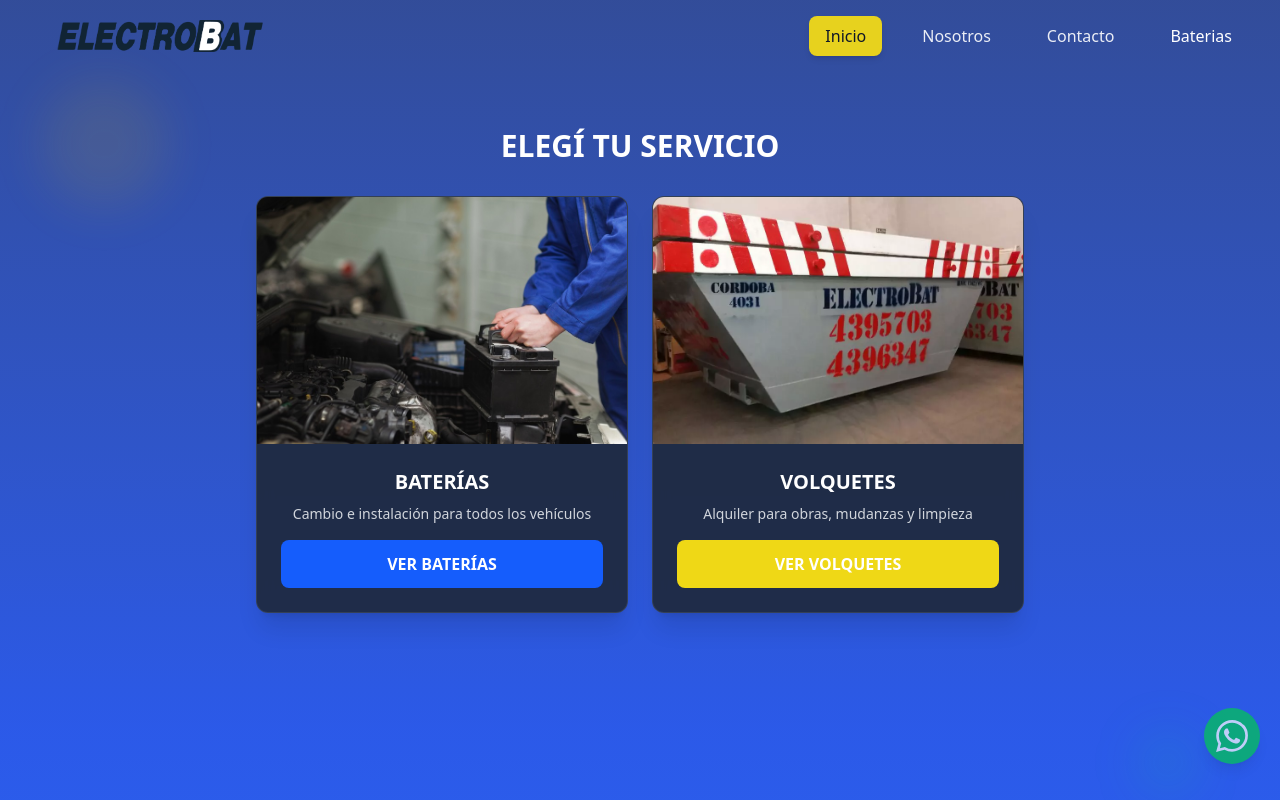
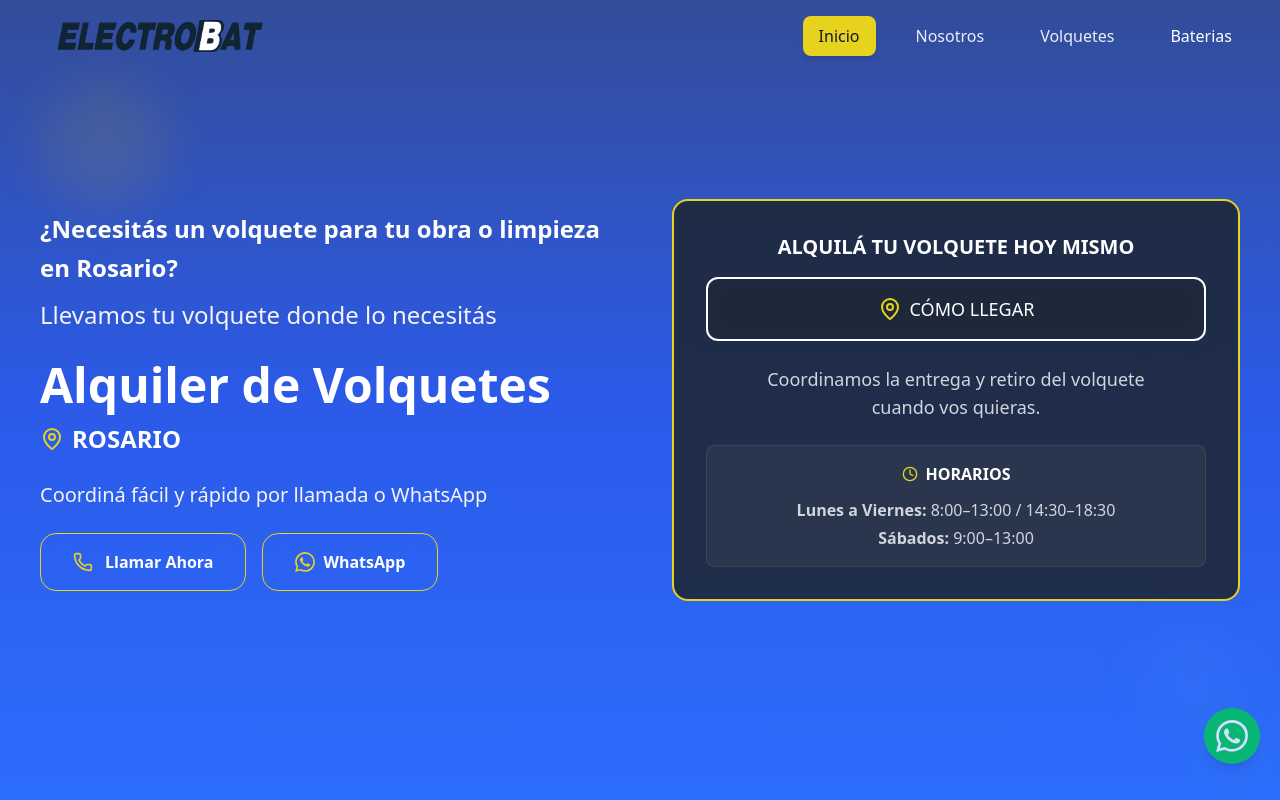
Before and after one commit to matecauci15/ElectroBat, a React (Vite) app in the folder electrobat/: page /electrobat/volquetes#features in a window 1280 px wide. Shown: the top 800 px of the page. Built offline with nearby package versions, Linux system fonts and the light colour scheme.

Commit message:
agora sim

```diff
--- a/electrobat/src/Volquetes/Navbarvolquetes.tsx
+++ b/electrobat/src/Volquetes/Navbarvolquetes.tsx
@@ -249,10 +249,7 @@
 // };
 
 // export default Navbarvolquetes;
-
-import React, { useState, useEffect } from "react";
-// import ElectroBat from "./imgs/electrobat.png";
-// import logo from "./imgs/logo.png";
+  import React, { useState, useEffect } from "react";
 import logo from "../assets/imgs/logo.png";
 import { Link } from "react-router-dom";
 
@@ -260,16 +257,12 @@ export const Navbarvolquetes = () => {
   const [isOpen, setIsOpen] = useState(false);
   const [activeSection, setActiveSection] = useState("");
   const [scrolled, setScrolled] = useState(false);
-  const [visible, setVisible] = useState(true);
-  const [lastScrollY, setLastScrollY] = useState(0);
 
   const sections = React.useMemo(() => [
     { id: "features", label: "Inicio" },
     { id: "about", label: "Nosotros" },
-    { id: "contacto", label: "Contacto" },
-    // { id: "trucks", label: "Volquetes" },
+    { id: "volquetes", label: "Volquetes" },
   ], []);
-
 
   useEffect(() => {
     const handleScroll = () => {
@@ -277,21 +270,6 @@ export const Navbarvolquetes = () => {
 
       // Control del fondo transparente/sólido
       setScrolled(currentScrollY > 20);
-
-      // Control de visibilidad del navbar - Más responsivo
-      if (currentScrollY <= 10) {
-        // Siempre visible en la parte superior
-        setVisible(true);
-      } else if (currentScrollY < lastScrollY) {
-        // Scroll hacia arriba - mostrar navbar INMEDIATAMENTE
-        setVisible(true);
-      } else if (currentScrollY > lastScrollY) {
-        // Scroll hacia abajo - ocultar navbar INMEDIATAMENTE
-        setVisible(false);
-        setIsOpen(false); // Cerrar menú mobile si está abierto
-      }
-
-      setLastScrollY(currentScrollY);
 
       // Detección de sección activa
       const scrollWithOffset = currentScrollY + 200;
@@ -311,7 +289,7 @@ export const Navbarvolquetes = () => {
 
     window.addEventListener("scroll", handleScroll, { passive: true });
     return () => window.removeEventListener("scroll", handleScroll);
-  }, [sections, lastScrollY]);
+  }, [sections]);
 
   const handleClick = (id: string) => {
     const element = document.getElementById(id);
@@ -359,8 +337,6 @@ export const Navbarvolquetes = () => {
   return (
     <nav
       className={`fixed top-0 left-0 right-0 w-full text-white z-50 transition-all duration-300 ease-out ${
-        visible ? "translate-y-0" : "-translate-y-full"
-      } ${
         scrolled || isOpen
           ? "bg-gradient-to-br from-blue-500 via-blue-700 to-blue-950 backdrop-blur-md shadow-xl"
           : "bg-transparent backdrop-blur-none shadow-none border-b border-transparent"
@@ -387,7 +363,7 @@ export const Navbarvolquetes = () => {
           <div className="cursor-pointer hidden md:flex items-center space-x-2 lg:space-x-6">
             {sections.map((section) => (
               <button
-                key={section.id}
+                key={`${section.id}-${section.label}`}
                 onClick={() => handleClick(section.id)}
                 className={`cursor-pointer px-4 py-2 rounded-lg transition-all duration-200 text-sm lg:text-base font-medium ${
                   activeSection === section.id
@@ -407,13 +383,7 @@ export const Navbarvolquetes = () => {
           </div>
 
           {/* Mobile Menu Button */}
-          <div
-            className={`cursor-pointer md:hidden z-10 transition-all duration-300 ${
-              lastScrollY <= 10 || (lastScrollY > 10 && visible)
-                ? "opacity-100 visible"
-                : "opacity-0 invisible"
-            }`}
-          >
+          <div className="cursor-pointer md:hidden z-10 transition-all duration-300">
             <button
               onClick={() => setIsOpen(!isOpen)}
               className={`cursor-pointer p-2 rounded-lg transition-all duration-300 ${
@@ -465,7 +435,7 @@ export const Navbarvolquetes = () => {
         <div className="px-4 py-6 space-y-1">
           {sections.map((section, index) => (
             <button
-              key={section.id}
+              key={`${section.id}-${section.label}-mobile`}
               onClick={() => handleClick(section.id)}
               className={`w-full text-left px-6 py-4 rounded-xl transition-all duration-300 font-medium text-base group relative overflow-hidden ${
                 activeSection === section.id
@@ -500,7 +470,7 @@ export const Navbarvolquetes = () => {
             </button>
           ))}
 
-          {/* Volquetes Link */}
+          {/* Baterias Link */}
           <Link
             to="/ElectroBat/"
             className="block w-full text-left px-6 py-4 rounded-xl text-base font-medium text-white/90 hover:text-white hover:bg-gradient-to-r hover:from-yellow-400/20 hover:to-yellow-300/20 hover:translate-x-2 transition-all duration-300 group relative overflow-hidden"
--- a/electrobat/src/Volquetes/bannervolquetes.tsx
+++ b/electrobat/src/Volquetes/bannervolquetes.tsx
@@ -1,20 +1,12 @@
 import React from "react";
-import { motion } from "framer-motion";
+// import { motion } from "framer-motion";
 import { Phone, MapPin, Clock } from "lucide-react";
-import volquete from '../assets/imgs/volquete.webp';
-import mecanico from '../assets/imgs/mecanico.jpg';
+// import volquete from '../assets/imgs/volquete.webp';
+// import mecanico from '../assets/imgs/mecanico.jpg';
 
 export const BannerVolquetes: React.FC = () => {
     // Function to handle smooth scrolling
-    const scrollToSectionButton = (sectionId: string) => {
-        const element = document.getElementById(sectionId);
-        if (element) {
-            element.scrollIntoView({
-                behavior: 'smooth',
-                block: 'start',
-            });
-        }
-    };
+
 
     // CTA Functions
     const handlePhoneClick = () => {
@@ -48,89 +40,8 @@ export const BannerVolquetes: React.FC = () => {
           <div className="hidden lg:block absolute top-1/2 right-20 w-16 h-16 bg-green-400/10 rounded-full blur-xl animate-pulse delay-500"></div>
         </div>
 
-        {/* SERVICE BANNER SECTION - IMPROVED */}
-        <div className="relative z-0 py-4 md:py-12 mt-20">
-          <div className="max-w-4xl mx-auto px-4">
-            {/* Header */}
-            <div className="text-center mb-4 md:mb-8">
-              <h2 className="text-xl md:text-3xl font-bold text-white mb-1 md:mb-2 uppercase">
-                Elegí tu servicio
-              </h2>
-              {/* <p className="text-sm md:text-lg text-gray-300">Elegí tu servicio</p> */}
-            </div>
 
-            {/* Services Grid */}
-            <div className="grid grid-cols-1 md:grid-cols-2 gap-3 md:gap-6 max-w-sm md:max-w-3xl mx-auto">
-              {/* Baterías */}
-              <motion.div
-                initial={{ opacity: 0, y: 20 }}
-                animate={{ opacity: 1, y: 0 }}
-                transition={{ duration: 0.6 }}
-                className="group bg-gray-800/90 border border-gray-600/50 rounded-lg md:rounded-xl overflow-hidden shadow-xl hover:shadow-2xl transition-all duration-300 hover:-translate-y-1 backdrop-blur-sm"
-              >
-                {/* Image */}
-                <div className="aspect-[5/2] md:aspect-[3/2] overflow-hidden">
-                  <img
-                    src={mecanico}
-                    alt="Batería de auto"
-                    className="w-full h-full object-cover group-hover:scale-105 transition-transform duration-300"
-                  />
-                </div>
 
-                {/* Content */}
-                <div className="p-2 md:p-6 text-center">
-                  <h3 className="text-sm md:text-xl font-bold text-white mb-1 md:mb-2">
-                    BATERÍAS
-                  </h3>
-                  <p className="text-gray-300 text-xs md:text-sm mb-2 md:mb-4 hidden md:block">
-                    Cambio e instalación para todos los vehículos
-                  </p>
-                  <button
-                    onClick={() => {
-                      window.location.href = '/ElectroBat';
-                    }}
-                    className="w-full py-2 md:py-3 px-2 md:px-4 bg-blue-600 text-white font-semibold rounded md:rounded-lg hover:bg-blue-700 transition-all duration-300 text-xs md:text-base"
-                  >
-                    VER BATERÍAS
-                  </button>
-                </div>
-              </motion.div>
-
-              {/* Volquetes */}
-              <motion.div
-                initial={{ opacity: 0, y: 20 }}
-                animate={{ opacity: 1, y: 0 }}
-                transition={{ duration: 0.6, delay: 0.2 }}
-                className="group bg-gray-800/90 border border-gray-600/50 rounded-lg md:rounded-xl overflow-hidden shadow-xl hover:shadow-2xl transition-all duration-300 hover:-translate-y-1 backdrop-blur-sm"
-              >
-                {/* Image */}
-                <div className="aspect-[5/2] md:aspect-[3/2] overflow-hidden">
-                  <img
-                    src={volquete}
-                    alt="Volquete para obras"
-                    className="w-full h-full object-cover group-hover:scale-105 transition-transform duration-300"
-                  />
-                </div>
-
-                {/* Content */}
-                <div className="p-2 md:p-6 text-center">
-                  <h3 className="text-sm md:text-xl font-bold text-white mb-1 md:mb-2">
-                    VOLQUETES
-                  </h3>
-                  <p className="text-gray-300 text-xs md:text-sm mb-2 md:mb-4 hidden md:block">
-                    Alquiler para obras, mudanzas y limpieza
-                  </p>
-                  <button
-                    onClick={() => scrollToSectionButton("volquetes")}
-                    className="w-full py-2 md:py-3 px-2 md:px-4 bg-[#efd816] text-white font-semibold rounded md:rounded-lg hover:bg-yellow-200 transition-all duration-300 text-xs md:text-base"
-                  >
-                    VER VOLQUETES
-                  </button>
-                </div>
-              </motion.div>
-            </div>
-          </div>
-        </div>
 
         {/* VOLQUETES CTA SECTION */}
         <div className="relative z-10 w-full max-w-7xl mx-auto px-4 py-8 min-h-screen flex items-center">
@@ -296,7 +207,7 @@ export const BannerVolquetes: React.FC = () => {
                     >
                       <div className="flex items-center space-x-3">
                        <svg
-                          className="mr-2 w-4 h-4 sm:w-5 sm:h-5 text-[#e7d21e] group-hover:text-[#04348c] transition-colors"
+                          className="mr-2 w-4 h-4 sm:w-5 sm:h-5 text-[#e7d21e] group-hover:text-white transition-colors group-hover:animate-bounce"
                           fill="currentColor"
                           viewBox="0 0 24 24"
                         >
--- a/electrobat/src/assets/NavBar.tsx
+++ b/electrobat/src/assets/NavBar.tsx
@@ -253,7 +253,6 @@
 // export default Navbar;
 
 import React, { useState, useEffect } from "react";
-// import ElectroBat from "./imgs/electrobat.png";
 import logo from "./imgs/logo.png";
 import { Link } from "react-router-dom";
 
@@ -261,16 +260,12 @@ export const Navbar = () => {
   const [isOpen, setIsOpen] = useState(false);
   const [activeSection, setActiveSection] = useState("");
   const [scrolled, setScrolled] = useState(false);
-  const [visible, setVisible] = useState(true);
-  const [lastScrollY, setLastScrollY] = useState(0);
 
   const sections = React.useMemo(() => [
     { id: "home", label: "Inicio" },
     { id: "about", label: "Nosotros" },
     { id: "batteries", label: "Baterias" },
-    // { id: "trucks", label: "Volquetes" },
   ], []);
-
 
   useEffect(() => {
     const handleScroll = () => {
@@ -278,21 +273,6 @@ export const Navbar = () => {
 
       // Control del fondo transparente/sólido
       setScrolled(currentScrollY > 20);
-
-      // Control de visibilidad del navbar - Más responsivo
-      if (currentScrollY <= 10) {
-        // Siempre visible en la parte superior
-        setVisible(true);
-      } else if (currentScrollY < lastScrollY) {
-        // Scroll hacia arriba - mostrar navbar INMEDIATAMENTE
-        setVisible(true);
-      } else if (currentScrollY > lastScrollY) {
-        // Scroll hacia abajo - ocultar navbar INMEDIATAMENTE
-        setVisible(false);
-        setIsOpen(false); // Cerrar menú mobile si está abierto
-      }
-
-      setLastScrollY(currentScrollY);
 
       // Detección de sección activa
       const scrollWithOffset = currentScrollY + 200;
@@ -312,7 +292,7 @@ export const Navbar = () => {
 
     window.addEventListener("scroll", handleScroll, { passive: true });
     return () => window.removeEventListener("scroll", handleScroll);
-  }, [sections, lastScrollY]);
+  }, [sections]);
 
   const handleClick = (id: string) => {
     const element = document.getElementById(id);
@@ -332,8 +312,8 @@ export const Navbar = () => {
       top: 0,
       behavior: "smooth"
     });
-    setActiveSection("features");
-    window.history.pushState(null, "", "#features");
+    setActiveSection("home");
+    window.history.pushState(null, "", "#home");
     setIsOpen(false);
   };
 
@@ -360,8 +340,6 @@ export const Navbar = () => {
   return (
     <nav
       className={`fixed top-0 left-0 right-0 w-full text-white z-50 transition-all duration-300 ease-out ${
-        visible ? "translate-y-0" : "-translate-y-full"
-      } ${
         scrolled || isOpen
           ? "bg-gradient-to-br from-blue-500 via-blue-700 to-blue-950 backdrop-blur-md shadow-xl"
           : "bg-transparent backdrop-blur-none shadow-none border-b border-transparent"
@@ -408,13 +386,7 @@ export const Navbar = () => {
           </div>
 
           {/* Mobile Menu Button */}
-          <div
-            className={`cursor-pointer md:hidden z-10 transition-all duration-300 ${
-              lastScrollY <= 10 || (lastScrollY > 10 && visible)
-                ? "opacity-100 visible"
-                : "opacity-0 invisible"
-            }`}
-          >
+          <div className="cursor-pointer md:hidden z-10 transition-all duration-300">
             <button
               onClick={() => setIsOpen(!isOpen)}
               className={`cursor-pointer p-2 rounded-lg transition-all duration-300 ${
```
